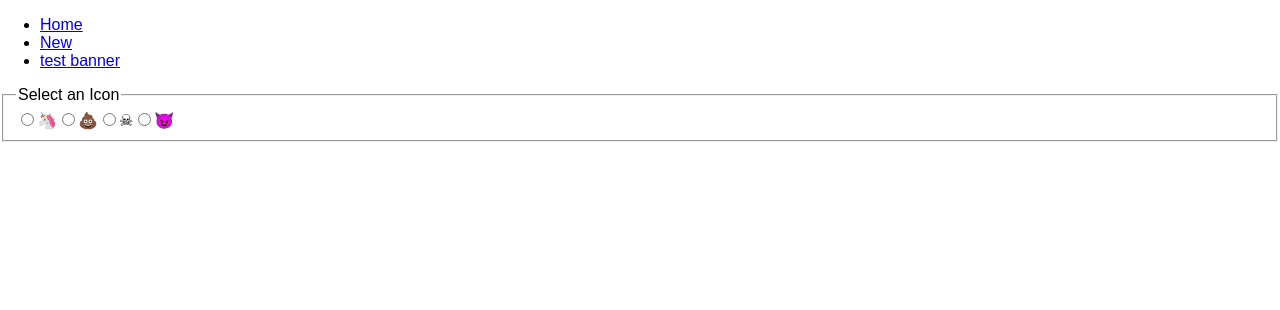
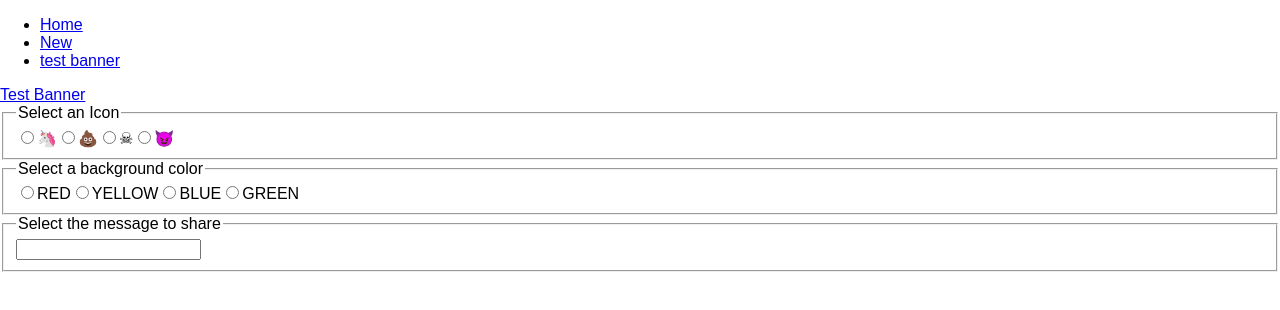
Before and after one commit to thecodegoddess/achievement-generator, a React (Create React App) app: page /new in a window 1280 px wide. Shown: the top 310 px of the page. Built offline with nearby package versions, Linux system fonts and the light colour scheme.

Commit message:
WIP got some of the dynamic pieces working

```diff
--- a/src/App.js
+++ b/src/App.js
@@ -1,14 +1,12 @@
 import React, { Component } from 'react';
 import { BrowserRouter as Router, Route, Link } from 'react-router-dom';
+import { ICONS, COLORS } from './configs';
 import CreateOne from './components/CreateOne';
 
 // import logo from './logo.svg';
 // import './App.css';
 
 
-const CONFIG = {
-	UNICORN : '🦄'
-};
 
 class App extends Component {
   render() {
@@ -30,9 +28,10 @@ class App extends Component {
 			      <Route path="/achievement/:icon/:color/:text" render={({ match }) => {
 			      	const { icon, color, text } = match.params;
 			      	return (
-			      		<div style={ {backgroundColor : decodeURIComponent(color)}}>
-						      <div>{ CONFIG[icon] }</div>
-			      		  <p>here is where we will display achievement { CONFIG[icon] }{ decodeURIComponent(icon) } - { decodeURIComponent(color) } - { decodeURIComponent(text) }
+			      		<div style={ {backgroundColor : decodeURIComponent(color)} }>
+						      hmm- { COLORS[decodeURIComponent(color)] } { decodeURIComponent(color) }
+						      <div>{ ICONS[decodeURIComponent(icon)] }</div>
+			      		  <p>here is where we will display achievement { decodeURIComponent(text) }
 					        </p>
 					      </div>
 
--- a/src/components/CreateOne.js
+++ b/src/components/CreateOne.js
@@ -1,31 +1,65 @@
 import React from 'react';
+import { Link } from 'react-router-dom';
 import Options from './Options'
-import { COLORS, ICONS } from '../configs';
+import TextInput from './TextInput';
 
-const CreateOne = () => {
-	const iconOptions = Object.keys(ICONS).map((item) => {
+import withBannerState from '../hoc/withBannerState';
+
+const CreateOne = ({ updateValue, colors, icons, url }) => {
+
+	const iconOptions = Object.keys(icons).map((item) => {
 		return {
-			label : ICONS[item],
+			label : icons[item],
 			value : item
 		};
 	});
 
+	const colorOptions = Object.keys(colors).map((item) => {
+		return {
+			label : item,
+			value : colors[item],
+		}
+	});
 
 
 	return (
 		<main>
+			<pre>{ url }</pre>
+			<Link to={ url }>Test Banner</Link>
 			<Options
 				name="icons"
 				fieldClass="test"
 				title="Select an Icon"
 				radioOptions={ iconOptions }
 				onUpdate={ (val) => {
-					console.log('value of icon is ', val)
+					console.log('value of icon is ', val);
+					updateValue({ key : 'icon', value : val});
 				}}
 			/>
+			<Options
+				title="Select a background color"
+				name="colors"
+				radioOptions={ colorOptions }
+				onUpdate={ (val) => {
+					console.log('value of icon is ', val);
+					updateValue({ key : 'color', value : val});
+				}}
+			/>
+			<TextInput
+				title="Select the message to share"
+				fieldClass="Something"
+				name="message"
+				onUpdate={ (val) => {
+					console.log('value of icon is ', val);
+					updateValue({ key : 'message', value : val});
+				}}
+			/>
+
 		</main>
 	)
 
 }
 
-export default CreateOne;
+export const Unwrapped = CreateOne;
+
+export default withBannerState(CreateOne);
--- /dev/null
+++ b/src/components/TextInput.js
@@ -0,0 +1,52 @@
+import React,{ Component }  from 'react';
+import { func, shape, arrayOf, string } from 'prop-types';
+
+class TextInput extends Component {
+
+	state = {
+		value : '',
+	};
+
+	static propTypes = {
+		fieldClass : string,
+		title : string,
+		name : string.isRequired,
+		onUpdate : func.isRequired,
+	};
+
+	onChange = ({ target }) => {
+		// debugger;
+		console.log(target, target.value);
+		// return
+		this.setState({
+			value : target.value
+		});
+
+		this.props.onUpdate(target.value);
+	};
+
+	render() {
+		const {
+			fieldClass,
+			title,
+			name,
+		} = this.props;
+
+		return (
+			<fieldset className={ fieldClass }>
+				{ title ? <legend>{ title }</legend> : null }
+				<input
+					value={ this.state.value }
+					type="text"
+					name={ name }
+					onChange={ this.onChange }
+				/>
+
+			</fieldset>
+		);
+
+	}
+
+}
+
+export default TextInput;
--- /dev/null
+++ b/src/hoc/withBannerState.js
@@ -0,0 +1,46 @@
+import React,{ Component } from 'react';
+import { COLORS, ICONS } from '../configs';
+
+const withBannerState = (ComponentToWrap) => {
+
+	return class extends Component {
+
+		state = {
+			options : {
+				icon : '',
+				color : '',
+				message : '',
+			},
+			url : '',
+		};
+
+		updateValue = ({ key, value }) => {
+			const newOptions = {
+				...this.state.options,
+				[key] : value
+			};
+
+			const url = `/achievement/${encodeURIComponent(newOptions.icon)}/${encodeURIComponent(newOptions.color)}/${encodeURIComponent(newOptions.message)}`;
+			this.setState({
+				options : newOptions,
+				url,
+			});
+		};
+
+		render() {
+			return (
+				<ComponentToWrap
+					colors={ COLORS }
+					icons={ ICONS }
+					{ ...this.props }
+					url={ this.state.url }
+					updateValue={ this.updateValue }
+				/>
+			);
+		}
+
+	}
+
+};
+
+export default withBannerState;
```
Also changed, not shown: 1 other file (tests, documents, lock files or other folders).
